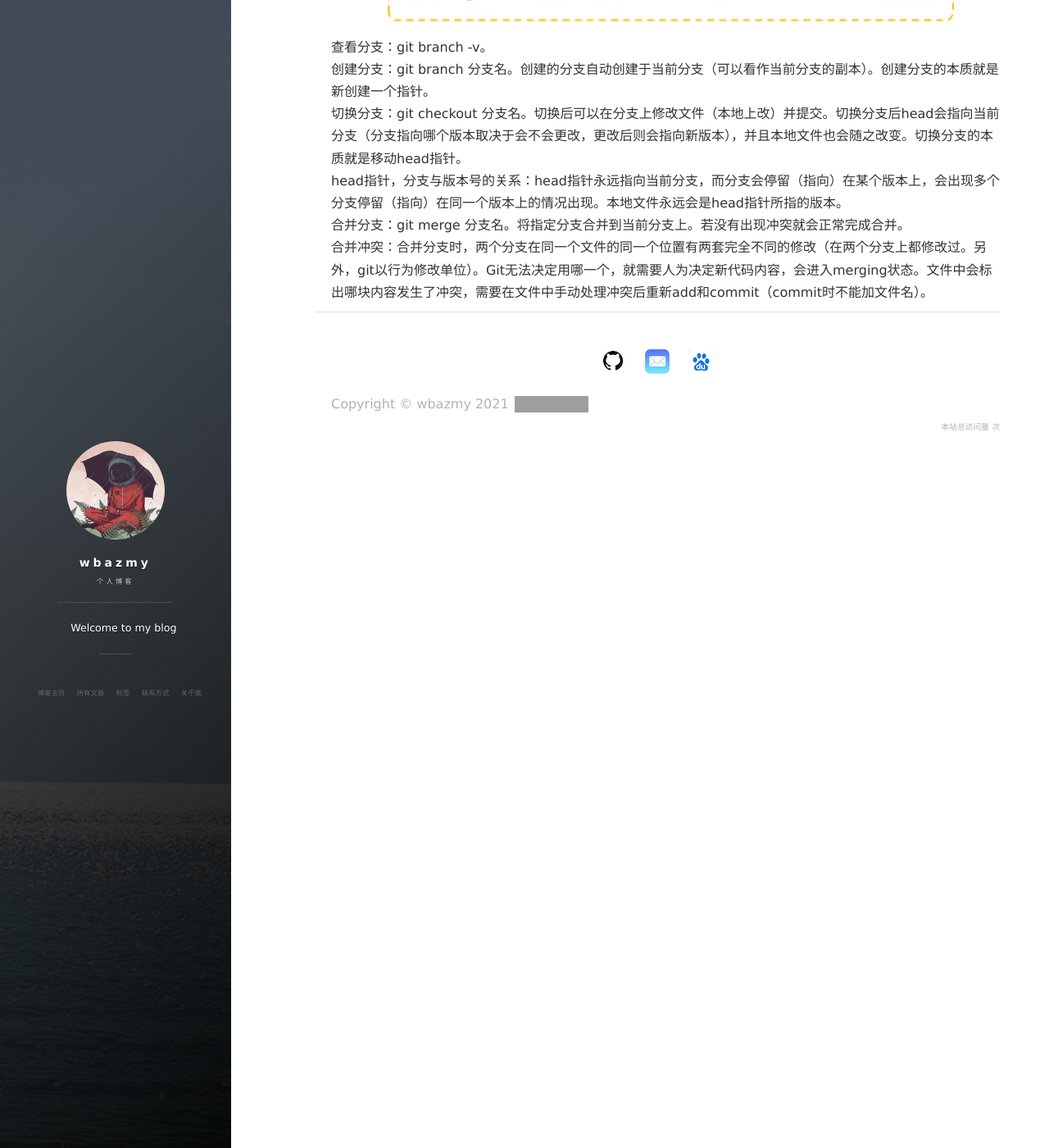
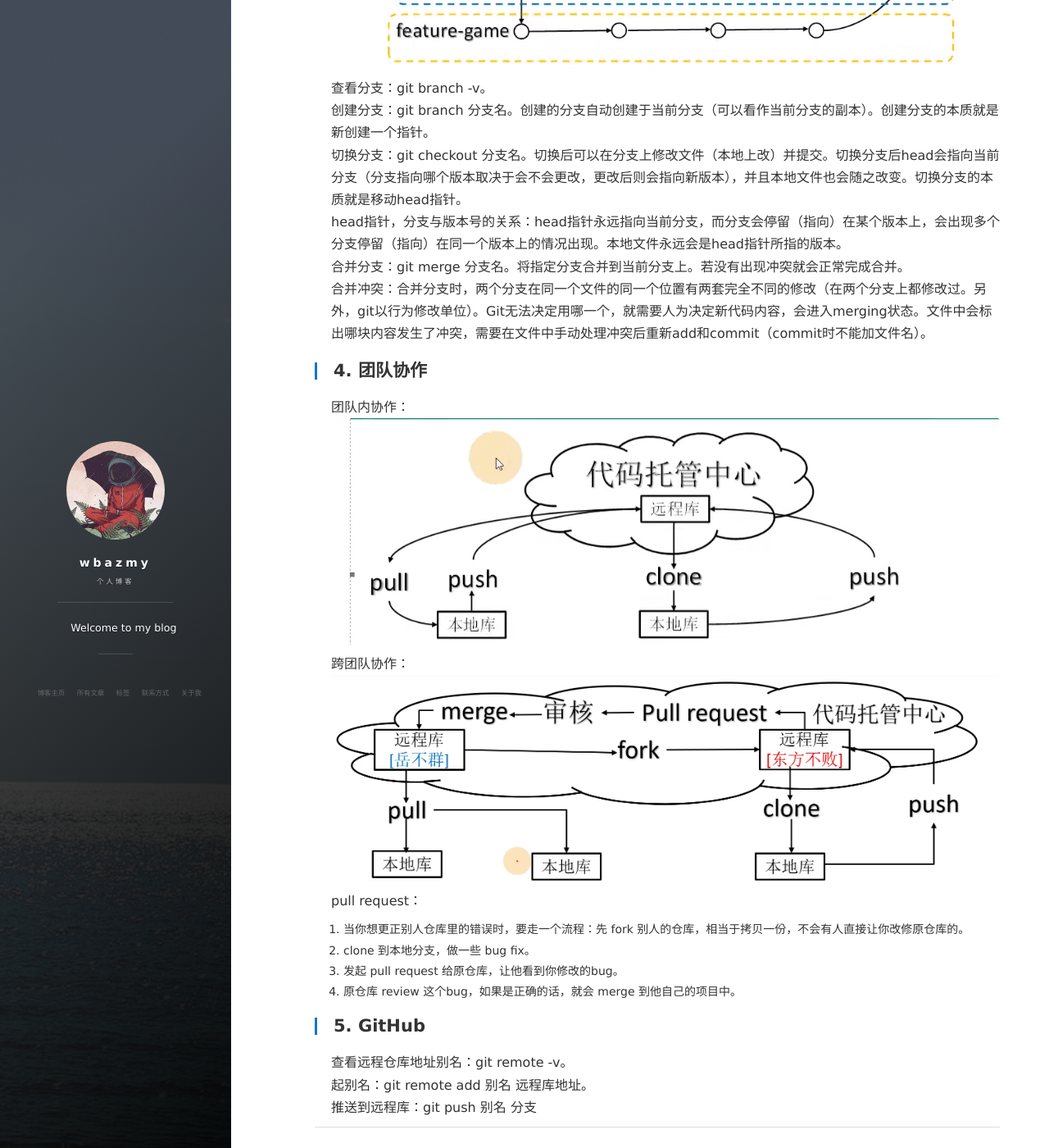
Before and after one commit to wbazmy/wbazmy.github.io, a Jekyll site: the page built from _posts/2021-11-09-Git使用.md, in a window 1280 px wide and 1400 px high, scrolled down 1816 px. Shown: the whole window at 82% size. Built offline with Jekyll 4.4.1, drawn with Linux system fonts in a browser that asks for light colours; nearby versions of some CDN libraries; comment, search, counter and statistics services are not loaded; grey boxes are pictures that could not be loaded.

Commit message:
Update 2021-11-09-Git使用.md

```diff
--- a/_posts/2021-11-09-Git使用.md
+++ b/_posts/2021-11-09-Git使用.md
@@ -35,3 +35,20 @@ Git是一个分布式版本控制系统。版本控制是一种记录文件内
 head指针，分支与版本号的关系：head指针永远指向当前分支，而分支会停留（指向）在某个版本上，会出现多个分支停留（指向）在同一个版本上的情况出现。本地文件永远会是head指针所指的版本。
 合并分支：git merge 分支名。将指定分支合并到当前分支上。若没有出现冲突就会正常完成合并。
 合并冲突：合并分支时，两个分支在同一个文件的同一个位置有两套完全不同的修改（在两个分支上都修改过。另外，git以行为修改单位）。Git无法决定用哪一个，就需要人为决定新代码内容，会进入merging状态。文件中会标出哪块内容发生了冲突，需要在文件中手动处理冲突后重新add和commit（commit时不能加文件名）。
+## 4. 团队协作
+团队内协作：
+![](/images/工具使用/3.png)
+
+跨团队协作：
+![](/images/工具使用/4.png)
+
+pull request：
+1. 当你想更正别人仓库里的错误时，要走一个流程：先 fork 别人的仓库，相当于拷贝一份，不会有人直接让你改修原仓库的。
+2. clone 到本地分支，做一些 bug fix。
+3. 发起 pull request 给原仓库，让他看到你修改的bug。
+4. 原仓库 review 这个bug，如果是正确的话，就会 merge 到他自己的项目中。
+
+## 5. GitHub
+查看远程仓库地址别名：git remote -v。
+起别名：git remote add 别名 远程库地址。
+推送到远程库：git push 别名 分支
```
